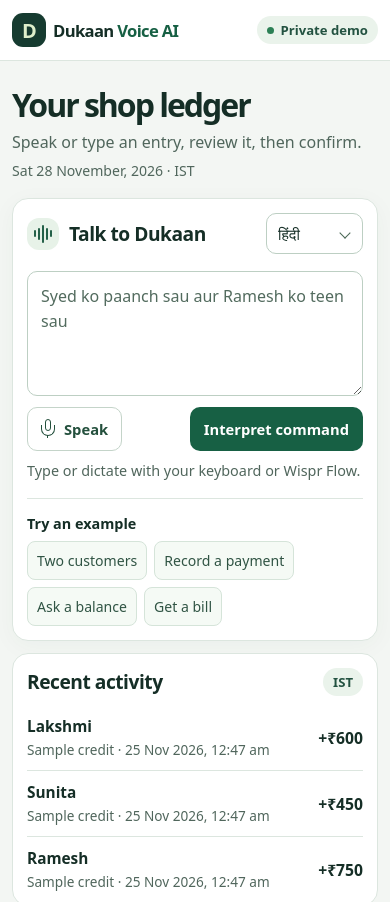
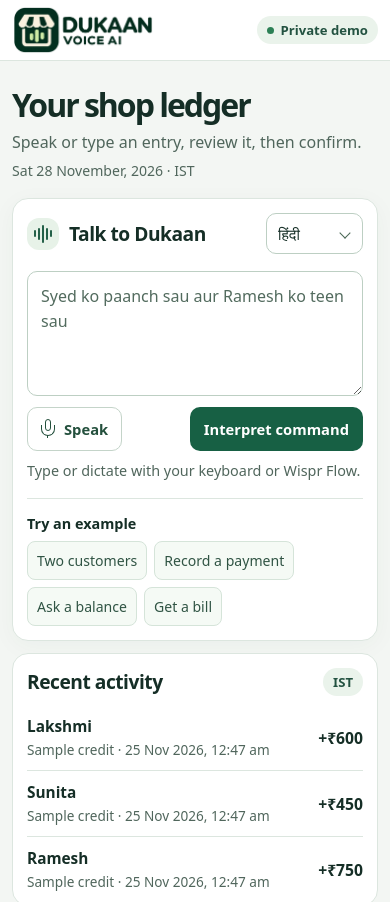
Before and after one commit to saferthanroz-design/dukaan-voice-ai, a plain HTML site: page dist/index.html in a window 390 px wide. Shown: the top 902 px of the page. Drawn offline with Linux system fonts and the light colour scheme.

Commit message:
Use the Dukaan Voice AI brand logo

```diff
--- a/dist/index.html
+++ b/dist/index.html
@@ -12,7 +12,7 @@
 <body>
   <header class="site-header">
     <div class="shell topbar">
-      <div class="brand"><span class="brand-icon" aria-hidden="true">D</span><span>Dukaan <b>Voice AI</b></span></div>
+      <img class="brand-logo" src="./dukaan-logo.webp" width="576" height="210" alt="Dukaan Voice AI">
       <span class="private"><span class="dot"></span> Private demo</span>
     </div>
   </header>
--- a/dist/style.css
+++ b/dist/style.css
@@ -24,9 +24,7 @@ h3 { font-size: .9rem; font-weight: 700; }
 .shell { width: min(100% - 40px, 1080px); margin-inline: auto; }
 .site-header { background: #fff; border-bottom: 1px solid var(--line); }
 .topbar { display: flex; min-height: 72px; align-items: center; justify-content: space-between; gap: 14px; }
-.brand { display: flex; align-items: center; gap: 11px; font-weight: 780; letter-spacing: -.04em; font-size: 1.19rem; }
-.brand b { color: var(--green); font-weight: 750; }
-.brand-icon { display: grid; place-items: center; width: 38px; height: 38px; background: #163b30; color: #deefcb; border-radius: 11px; font-weight: 800; font-size: 1.25rem; }
+.brand-logo { display: block; width: 156px; max-width: 100%; height: auto; }
 .private, .tag { display: inline-flex; gap: 7px; align-items: center; padding: 5px 10px; border-radius: 100px; font-size: .82rem; font-weight: 650; white-space: nowrap; color: #235241; background: #eaf3eb; }
 .dot { width: 7px; height: 7px; border-radius: 100%; background: #2c8055; }
 .intro { display: flex; align-items: end; justify-content: space-between; gap: 16px; margin: 36px 0 24px; }
@@ -112,8 +110,7 @@ footer { padding: 22px 0 26px; display: flex; justify-content: space-between; fl
   .card { padding: 14px; border-radius: 16px; }
   .stack, .dashboard { gap: 12px; }
   .draft-grid { grid-template-columns: 1fr; }
-  .brand { font-size: 1.04rem; gap: 7px; }
-  .brand-icon { width: 34px; height: 34px; }
+  .brand-logo { width: 142px; }
   .intro { margin-bottom: 16px; }
   .sound-mark { width: 32px; height: 32px; }
 }
```
Also changed, not shown: dist/dukaan-logo.webp (added).
